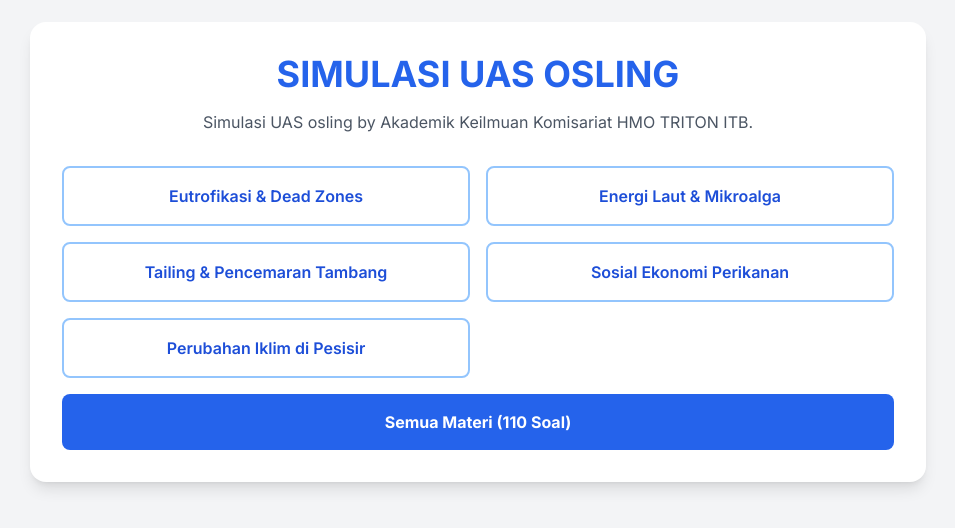
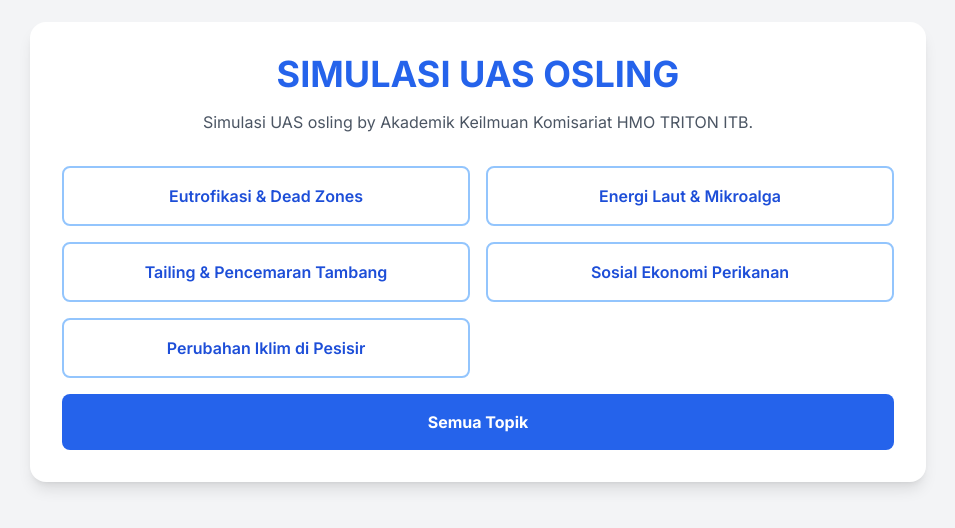
Before and after one commit to Pamuzeeeb/Pamuzeeeb.github.io, a plain HTML site: page index.html in a window 1280 px wide. Shown: the part 148-676 px from the top of the page, without its empty margins (162-1117 px from the left). Drawn offline with nearby package versions, Linux system fonts and the light colour scheme.

Commit message:
Update index.html

```diff
--- a/index.html
+++ b/index.html
@@ -308,7 +308,7 @@
                 topicSelection.appendChild(button);
             });
             const allButton = document.createElement('button');
-            allButton.textContent = 'Semua Materi (110 Soal)';
+            allButton.textContent = 'Semua Topik';
             allButton.classList.add('topic-button', 'w-full', 'p-4', 'bg-blue-600', 'text-white', 'font-bold', 'rounded-lg', 'md:col-span-2');
             allButton.onclick = () => startQuiz('Semua Materi');
             topicSelection.appendChild(allButton);
```
